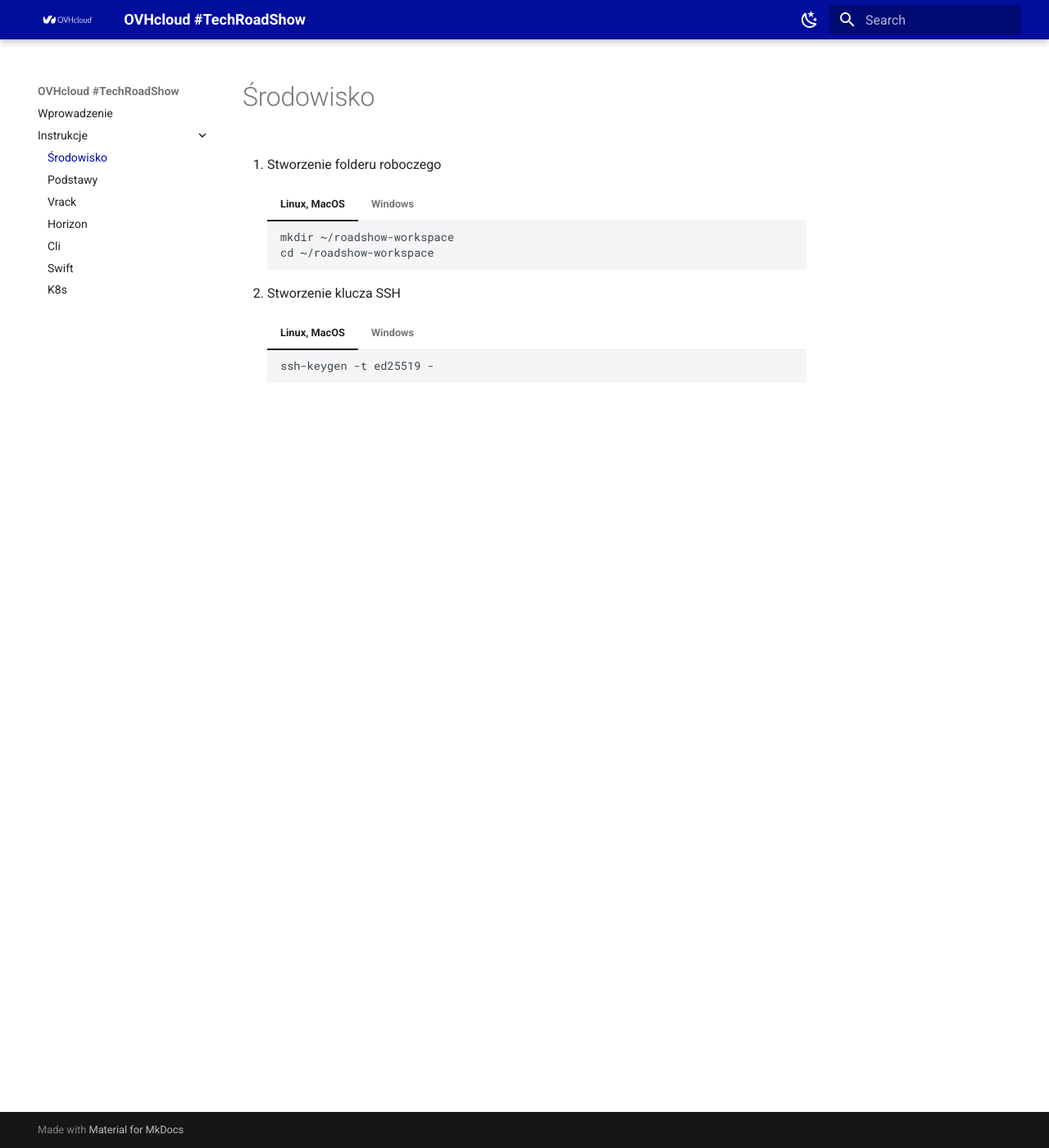
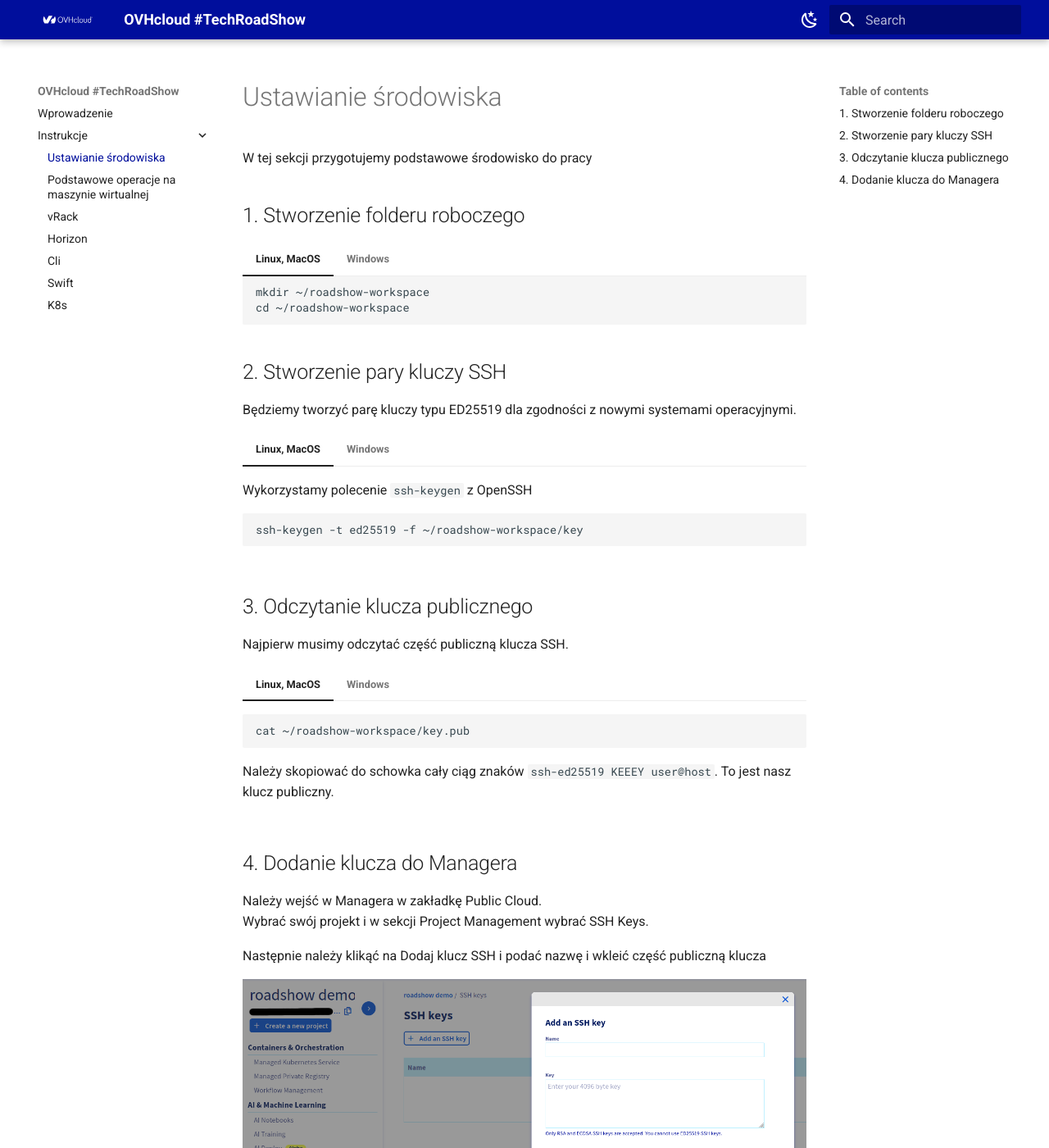
Before and after one commit to ovhtechroadshow/ovhtechroadshow.github.io, an MkDocs documentation site: the page built from docs/env.md, in a window 1280 px wide and 1400 px high. Shown: the whole window at 82% size. Built offline with MkDocs 1.6.1 and Material for MkDocs 9.7.7, drawn with Linux system fonts in a browser that asks for light colours; some of the changed text lies outside the part shown.

Commit message:
Added basic ops

````diff
--- a/docs/basic.md
+++ b/docs/basic.md
@@ -1 +1,130 @@
-# Podstawy
+# Podstawowe operacje na maszynie wirtualnej
+
+W tej sekcji uruchomimy nową maszynę wirtualną, zalogujemy się na nią i przeprowadzimy podstawowe operacje.
+
+## 1. Utworzenie instancji z dockerem
+
+W Managerze w sekcji **Compute** w karcie **Instances** należy kliknąć na *Utwórz instancję*.
+
+W wybierz model należy wybrać Discovery **D2-2** - instancja z publicznym IP 1 CPU i 2GB RAM.
+
+Lokalizacja, dowolna.
+
+System operacyjny: **Ubuntu 22.04**
+
+Należy wybrać **klucz SSH** który wcześniej dodaliśmy.
+
+Konfiguracja instancji: w skrypcie poinstalacyjnym należy podać
+
+```
+#include https://get.docker.com/
+```
+
+Rozliczenie: **godzinowe**
+
+## 2. Logowanie się do nowo utworzonej maszyny wirtualnej
+
+=== "Linux, MacOS"
+    Wykorzystamy klient OpenSSH
+
+    ```bash
+    ssh -i ~/roadshow-workspace/key ubuntu@${IP}
+    ```
+    Na pytanie `The authenticity of host can't be established. Are you sure you want to continue connecting` odpowiadamy: `yes`
+
+=== "Windows"
+    Wykorzystamy program `putty.exe`
+
+    W programie putty w sekcji session trzeba podać adres IP.
+    ![putty](img/putty_1.png)
+
+    W sekcji Connection -> SSH -> Auth należy podać ścieżkę do pliku z kluczem prywatnym `priv.ppk`.
+    ![putty](img/putty_2.png)
+
+    Na pytanie czy na pewno jest to host do którego chcemy się połączyć odpowiadamy *Accept*.
+    ![putty](img/putty_3.png)
+
+    Należy również wpisać na jakiego użytkownika chcemy się zalogować. W naszym przykładzie jest to `ubuntu`.
+    ![putty](img/putty_4.png)
+
+## 3. Sprawdzenie parametrów maszyny wirtualnej.
+
+Żeby sprawdzić podstawowe parametry maszyny wirtualnej użyjemy kilku podstawowych komend.
+
+Aby wyświetlić ilość pamięci RAM:
+```
+free
+```
+
+Aby wyświetlić ilość rdzeni procesora:
+```
+nproc
+```
+
+Aby wyświetlić urządzenia blokowe:
+```
+lsblk
+```
+
+## 4. Dodanie dodatkowego dysku do instancji
+
+Dodatkowy dysk do instancji możemy dodać przez Managera.
+
+W sekcji **Storage** należy wejść w zakładkę **Block storage** i kliknąć na przycisk **Create a volume**
+
+Ze względu na ograniczenia geograficzny należy wybrać tą samą lokalizację jak ta w której znajdują się maszyny wirtualne.
+
+Po utworzeniu należy kliknąć na trzy kropki po prawej stronie i wybrać *Attach to instance*
+![putty](img/attach_volume.png)
+
+Po podłączeniu należy jeszcze raz wykonać polecenie `lsblk`.
+
+### Przygotowanie dysku w systemie Linux
+
+Tak dodany dysk jest suroway więc należy na nim utworzyć:
+
+* tablicę partycji:
+
+```
+sudo parted -s /dev/sdb mklabel gpt
+```
+
+* partycję:
+
+```
+sudo parted -s /dev/sdb mkpart data 0% 100%
+```
+
+* system plików:
+
+```
+sudo mkfs.ext4 /dev/sdb1
+```
+
+### Sprawdzenie wydajności dysku
+
+Należy zainstalować oprogramowanie fio
+
+```
+sudo apt update
+sudo apt -y install fio
+```
+
+Przejście do katalogu `/mnt`
+```
+cd /mnt
+```
+Uruchomienie krótkiego testu fio:
+```
+sudo fio --name=test --bs=4k --ioengine=libaio --iodepth=4 --size=1g --direct=1 --runtime=30
+```
+
+### Uruchomienie kontenera docker z nginx
+
+Aby uruchomić kontener z serwerem nginx i opublikować go na porcie 80 należy wykonać komendę:
+
+```
+sudo docker run -d -p 80:80 --name nginx nginx:latest
+```
+
+Po zakończeniu ćwiczeń z tego rozdziału można przejść do kolejnego.
--- a/docs/env.md
+++ b/docs/env.md
@@ -1,21 +1,68 @@
-# Środowisko
+# Ustawianie środowiska
 
-1. Stworzenie folderu roboczego
+W tej sekcji przygotujemy podstawowe środowisko do pracy
 
-    === "Linux, MacOS"
-        ```code
-        mkdir ~/roadshow-workspace
-        cd ~/roadshow-workspace
-        ```
+## 1. Stworzenie folderu roboczego
 
-    === "Windows"
+=== "Linux, MacOS"
+    ```code
+    mkdir ~/roadshow-workspace
+    cd ~/roadshow-workspace
+    ```
+
+=== "Windows"
+
+    Utworzyć na pulpicie folder roadshow-workspace
+    ![New folder](img/new_dir.png)
 
 
-1. Stworzenie klucza SSH
+## 2. Stworzenie pary kluczy SSH
 
-    === "Linux, MacOS"
-        ```code
-        ssh-keygen -t ed25519 -
-        ```
+Będziemy tworzyć parę kluczy typu ED25519 dla zgodności z nowymi systemami operacyjnymi.
 
-    === "Windows"
+=== "Linux, MacOS"
+    Wykorzystamy polecenie `ssh-keygen` z OpenSSH
+
+    ```code
+    ssh-keygen -t ed25519 -f ~/roadshow-workspace/key
+    ```
+
+=== "Windows"
+    Wykorzystamy program `puttygen.exe` który można pobrać z oficjalnej strony projektu: [https://www.chiark.greenend.org.uk/~sgtatham/putty/latest.html](https://www.chiark.greenend.org.uk/~sgtatham/putty/latest.html){:target="_blank"}
+
+    1. Wygeneruj parę kluczy SSH
+    ![generate ssh key pair](img/key_gen1.png)
+    2. zapisz klucz publiczny do katalogu roboczego
+    ![save public key](img/key_gen2.png)
+    ![save public key](img/key_gen3.png)
+    3. zapisz klucz prywatny bez hasła do katalogu roboczego
+    ![generate ssh key pair](img/key_gen4.png)
+    ![generate ssh key pair](img/key_gen5.png)
+
+## 3. Odczytanie klucza publicznego
+
+Najpierw musimy odczytać część publiczną klucza SSH.
+
+=== "Linux, MacOS"
+    ```code
+    cat ~/roadshow-workspace/key.pub
+    ```
+    Należy skopiować do schowka cały ciąg znaków `ssh-ed25519 KEEEY user@host`. To jest nasz klucz publiczny.
+
+=== "Windows"
+    W programie `puttygen.exe` należy przez przycisk `Load` wczytać plik `priv` z folderu `roadshow-workspace`.
+
+    Następnie trzeba skopiować cały ciąg znaków z okienka `Public key for pasting into OpenSSH authorized_keys file`. To jest nasz klucz publiczny.
+
+    ![copy_key](img/copy_key.png)
+
+## 4. Dodanie klucza do Managera
+
+Należy wejść w Managera w zakładkę Public Cloud.
+Wybrać swój projekt i w sekcji Project Management wybrać SSH Keys.
+
+Następnie należy klikąć na Dodaj klucz SSH i podać nazwę i wkleić część publiczną klucza
+
+![add_key](img/add_ssh_key.png)
+
+Jeśli zakończyłeś podstawową konfigurajcę środowiska to możesz przejść do kolejnego rozdziału
--- a/mkdocs.yml
+++ b/mkdocs.yml
@@ -34,6 +34,7 @@
   - pymdownx.superfences
   - pymdownx.tabbed:
       alternate_style: true
+  - attr_list
 
 extra_css:
   - stylesheets/extra.css
````
Also changed, not shown: docs/index.md (+14 -11 lines), docs/vrack.md (+7 -0 lines), docs/img/add_ssh_key.png (added), docs/img/attach_volume.png (added), docs/img/copy_key.png (added), docs/img/key_gen1.png (added), docs/img/key_gen2.png (added), docs/img/key_gen3.png (added), docs/img/key_gen4.png (added), docs/img/key_gen5.png (added), docs/img/new_dir.png (added), docs/img/putty_1.png (added), docs/img/putty_2.png (added), docs/img/putty_3.png (added), 1 more files.
